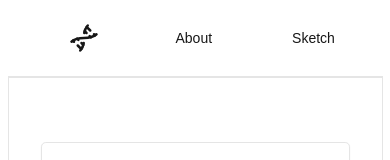
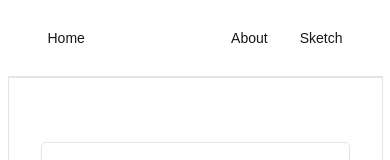
Before and after one commit to sokhuong-uon/sokhuong, a Next.js app: page /en/sketch in a window 390 px wide. Shown: the top 160 px of the page. Built offline with nearby package versions, Linux system fonts and the light colour scheme.

Commit message:
fix: adjust padding of navigation buttons for default and small screen size

```diff
--- a/src/components/nav/menu.tsx
+++ b/src/components/nav/menu.tsx
@@ -8,11 +8,13 @@ export function Menu() {
 		<nav className="w-full container border-b py-4 bg-white dark:bg-black backdrop-blur-sm flex">
 			<ul aria-label="menu" className="flex gap-4 w-full">
 				<li className="mr-auto">
-					<Button asChild variant={"link"} size={"lg"}>
-						<Link href="/">
-							<DnaIcon className="scale-125" />
-							<span className="sr-only">Home</span>
-						</Link>
+					<Button
+						asChild
+						variant={"link"}
+						size={"lg"}
+						className="px-2 sm:px-4 focus-within:underline"
+					>
+						<Link href="/">Home</Link>
 					</Button>
 				</li>
 				<li>
@@ -20,7 +22,7 @@ export function Menu() {
 						asChild
 						variant={"link"}
 						size={"lg"}
-						className="focus-within:underline"
+						className="px-2 sm:px-4 focus-within:underline"
 					>
 						<Link href="/about">About</Link>
 					</Button>
@@ -30,7 +32,7 @@ export function Menu() {
 						asChild
 						variant={"link"}
 						size={"lg"}
-						className="focus-within:underline"
+						className="px-2 sm:px-4 focus-within:underline"
 					>
 						<Link href="/sketch">Sketch</Link>
 					</Button>
```
